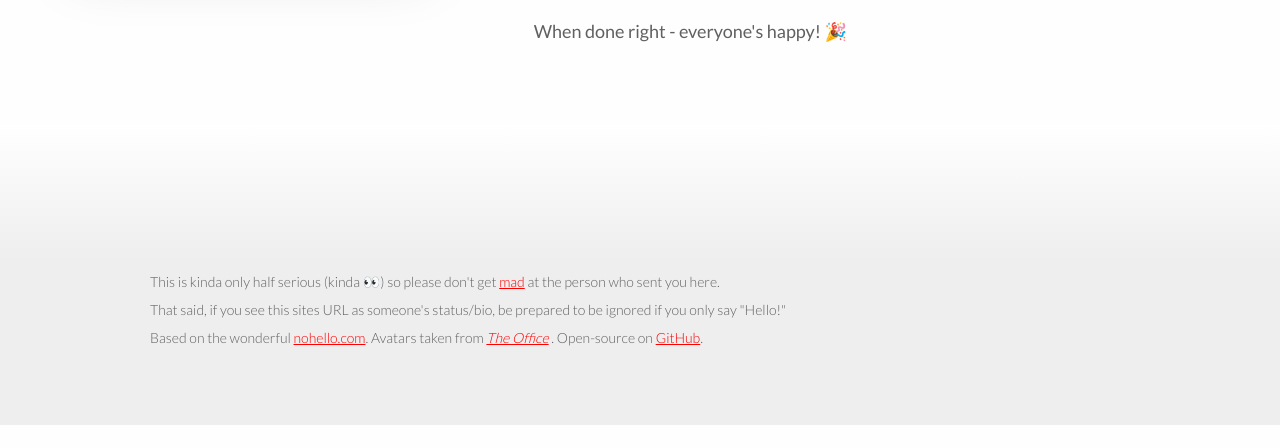
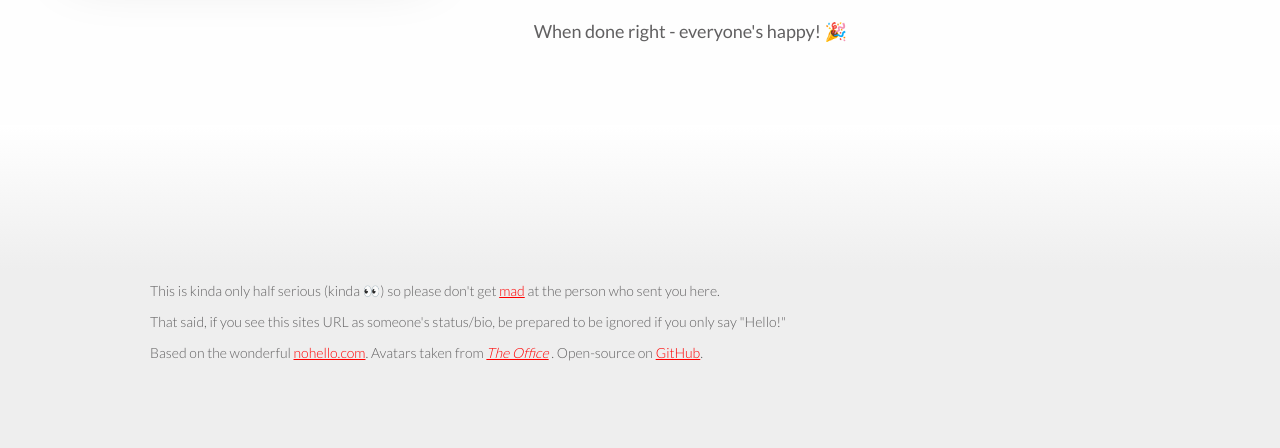
Before and after one commit to nohello-net/site, an Eleventy site: page src/index.njk in a window 1280 px wide. Shown: the part 1601-2049 px from the top of the page. Before the commit the page ends 2026 px from the top, so only its background shows below. Built offline with nearby package versions, Linux system fonts and the light colour scheme; Eleventy itself is replaced by a stand-in of ours; files that its build step writes are made by us from their sources; a script that the page names is missing; files whose address does not match are found by name.

Commit message:
Bump content formatting

```diff
--- a/src/css/styles.css
+++ b/src/css/styles.css
@@ -128,6 +128,10 @@ footer {
   max-width: none !important;
   margin-bottom: 0 !important;
   font-weight: 300;
+}
+
+footer p {
+  color: #616061;
 }
 
 footer a {
--- a/src/index.njk
+++ b/src/index.njk
@@ -187,12 +187,16 @@
         </div>
       </div>
       <footer class="container">
-        <span>
+        <p>
           This is kinda only half serious (kinda 👀) so please don't get
           <a href="https://www.youtube.com/watch?v=xzpndHtdl9A">mad</a>
-          at the person who sent you here.<br /><br />That said, if you see this
-          sites URL as someone's status/bio, be prepared to be ignored if you
-          only say "Hello!"<br /><br />
+          at the person who sent you here.
+        </p>
+        <p>
+          That said, if you see this sites URL as someone's status/bio, be
+          prepared to be ignored if you only say "Hello!"
+        </p>
+        <p>
           Based on the wonderful
           <a
             href="https://web.archive.org/web/20131127020115/http://www.nohello.com/"
@@ -207,7 +211,7 @@
           <a href="https://github.com/nohello-net/nohello-net.github.io"
             >GitHub</a
           >.
-        </span>
+        </p>
       </footer>
     </div>
     <div id="preloadimg"></div>
```
Also changed, not shown: test/ui/snapshot.spec.js-snapshots/index-darwin.png.
